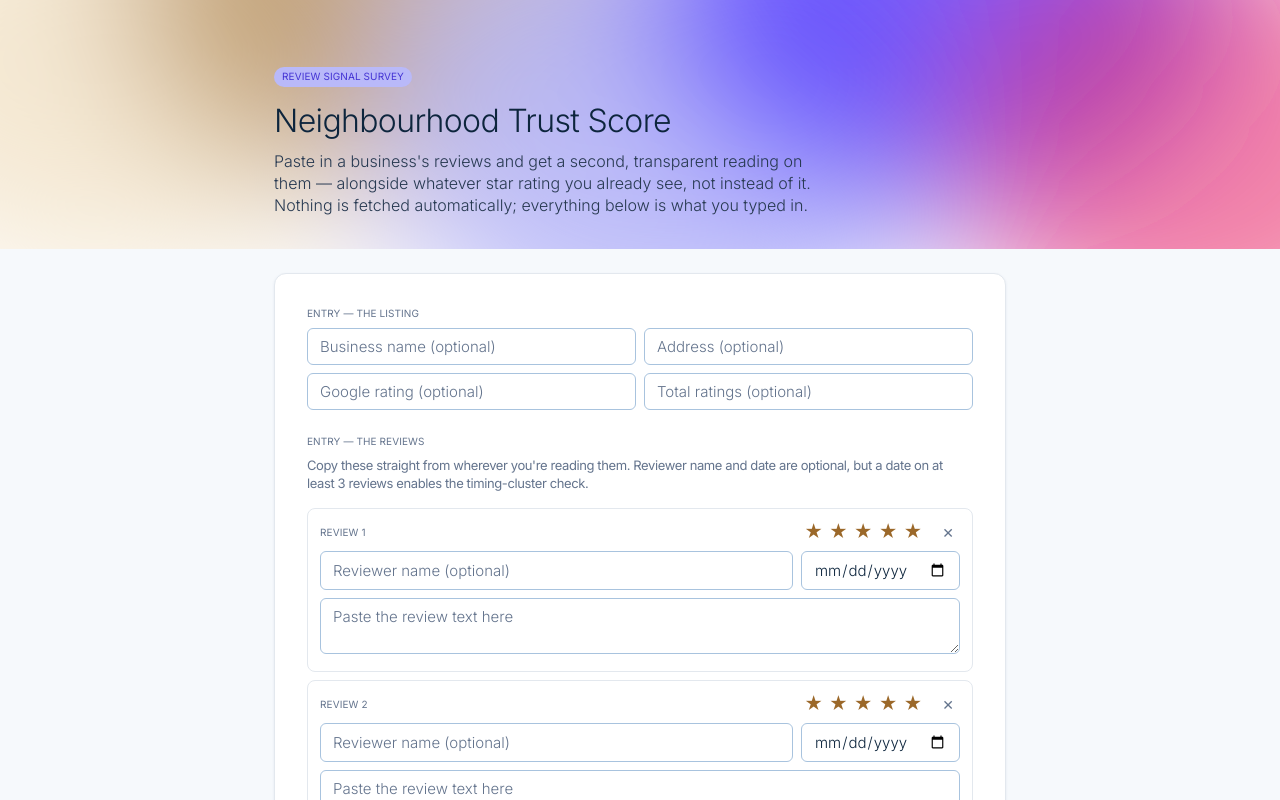
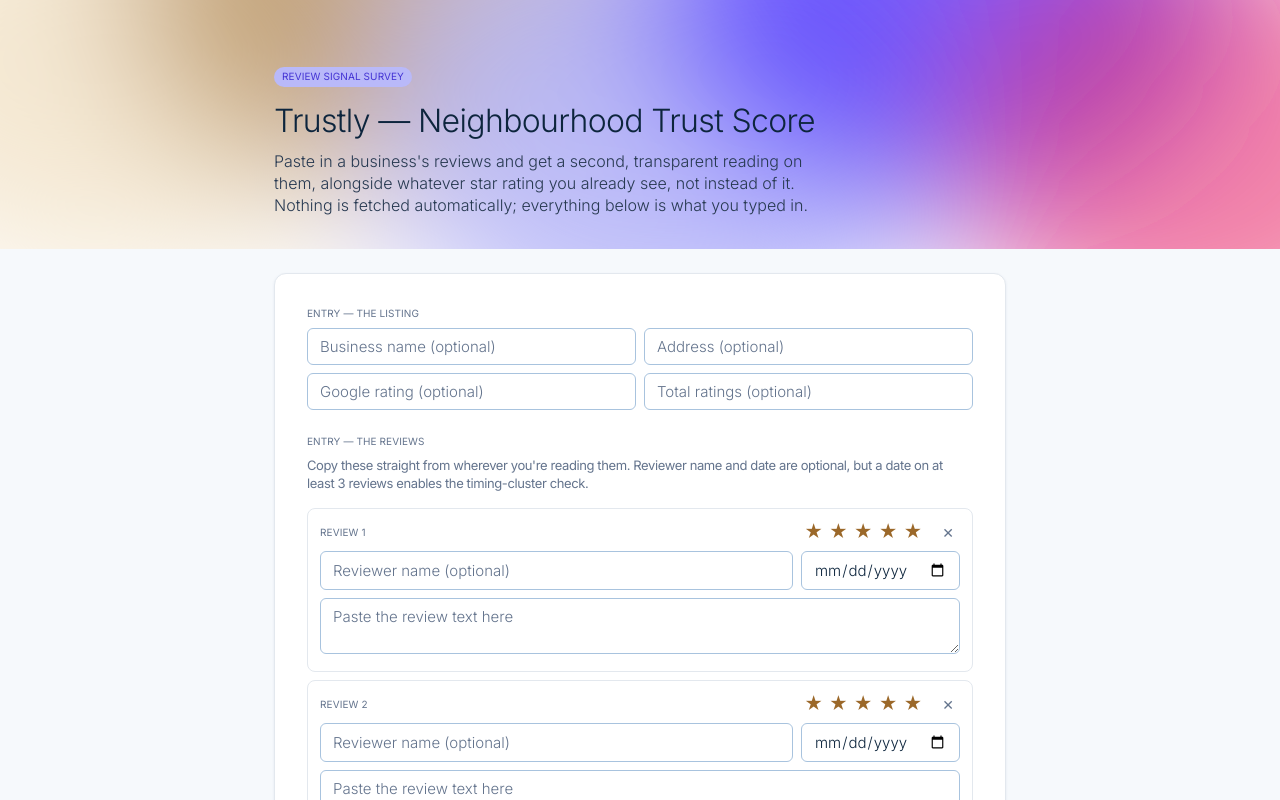
Before and after one commit to Pavitra-dev24/Truslty-Neighbourhood-Trust-Score, a React (Vite) app in the folder frontend/: page / in a window 1280 px wide. Shown: the top 800 px of the page. Built offline with nearby package versions, Linux system fonts and the light colour scheme; no server answers.

Commit message:
Design Update

```diff
--- a/frontend/src/App.jsx
+++ b/frontend/src/App.jsx
@@ -29,9 +29,9 @@
         <GradientMesh />
         <div className="hero-content">
           <div className="pill-tag-soft">Review signal survey</div>
-          <h1>Neighbourhood Trust Score</h1>
+          <h1>Trustly — Neighbourhood Trust Score</h1>
           <p>
-            Paste in a business's reviews and get a second, transparent reading on them —
+            Paste in a business's reviews and get a second, transparent reading on them,
             alongside whatever star rating you already see, not instead of it. Nothing is
             fetched automatically; everything below is what you typed in.
           </p>
```
